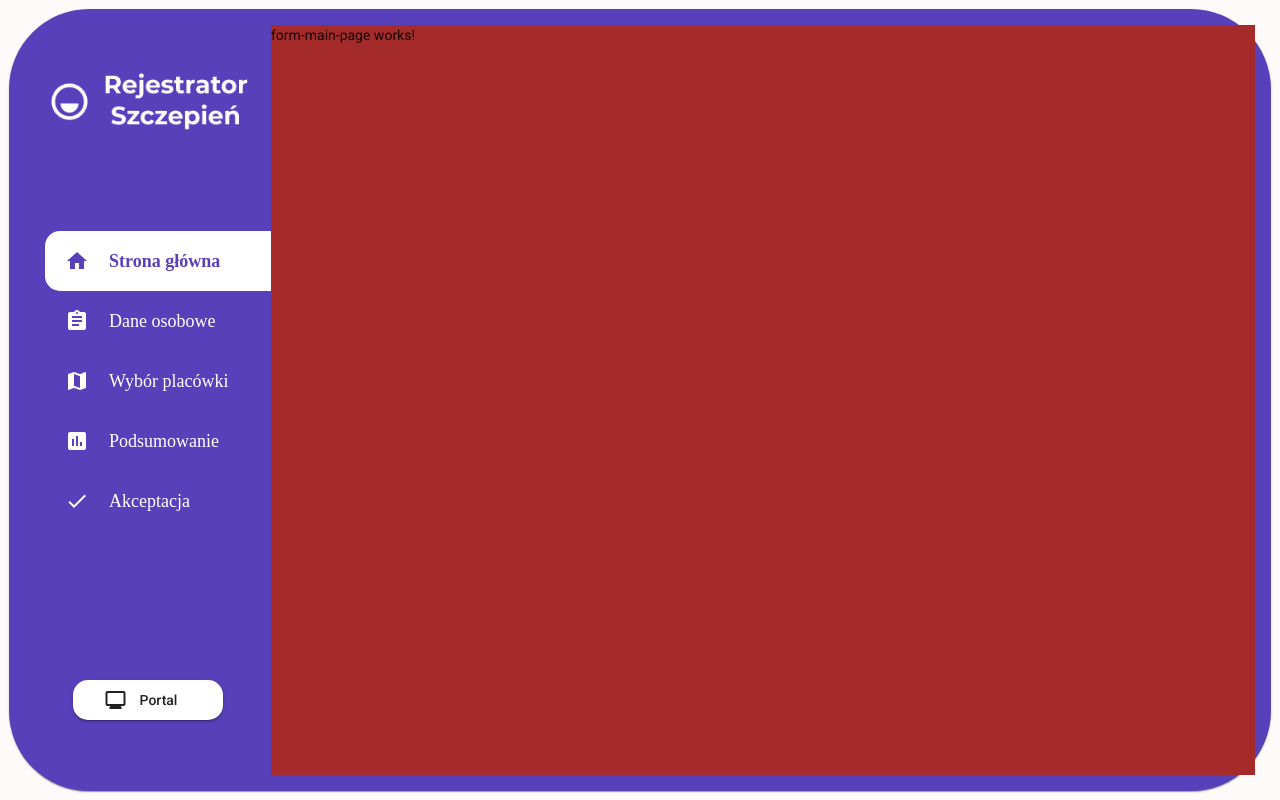
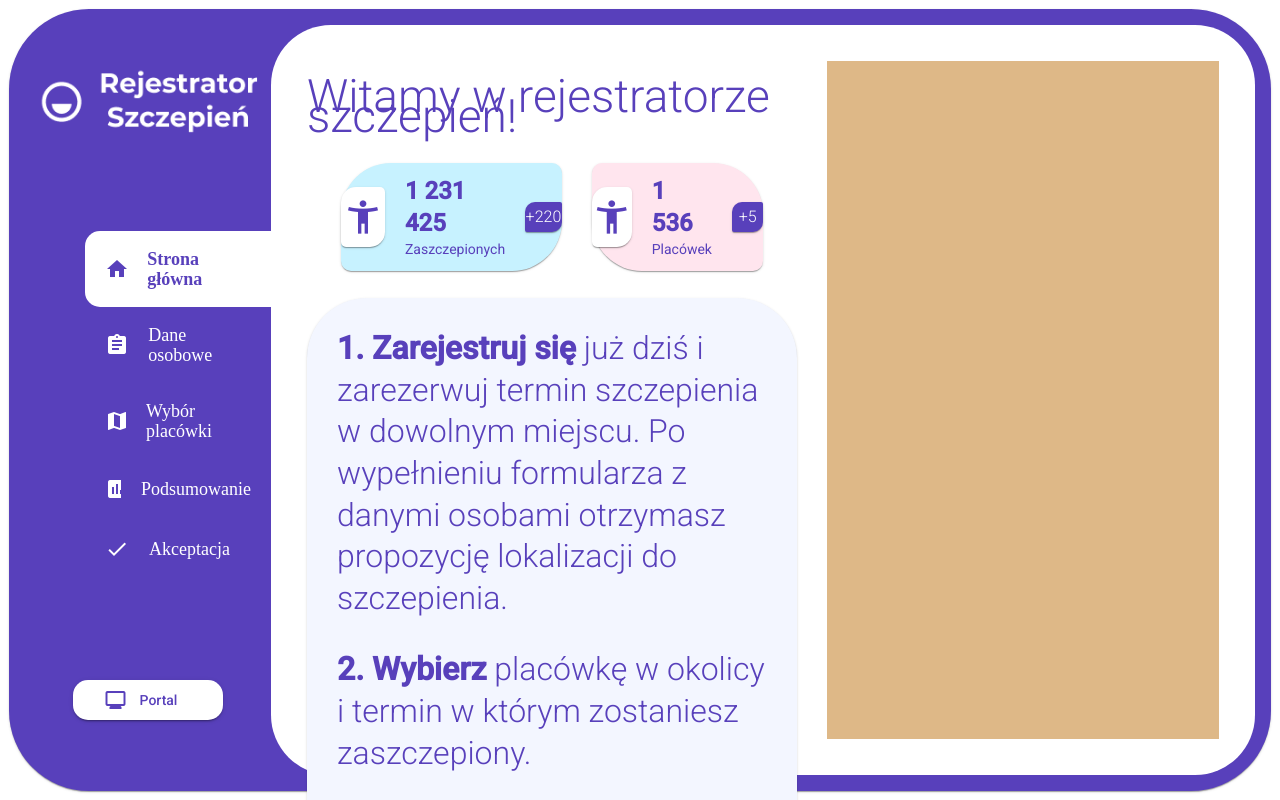
Before and after one commit to ziwg-projekt/front-end, an Angular app: page /registration in a window 1280 px wide. Shown: the top 800 px of the page. Built offline with nearby package versions, Linux system fonts and the light colour scheme.

Commit message:
main-page first part

```diff
--- a/src/app/modules/registration-form/components/form-main-page/form-main-page.component.html
+++ b/src/app/modules/registration-form/components/form-main-page/form-main-page.component.html
@@ -1 +1,74 @@
-<p>form-main-page works!</p>
+<div class="form-main-page-container" fxLayout="row" fxLayoutGap="30px">
+  <div class="guide-section" fxFlex="55" fxLayout="column">
+    <div class="guide-header" fxFlex="15" fxLayoutAlign="center center">
+      <p>Witamy w rejestratorze szczepień!</p>
+    </div>
+    <div class="guide-counter-container" fxFlex="20" fxLayout="row" fxLayoutAlign="center" fxLayoutGap="30px">
+      <mat-card fxFlex="45" fxLayoutAlign="center center" fxLayoutGap="20px" class="guide-counter-card guide-left-card">
+        <mat-card class="guide-icon-wrapper" fxLayoutAlign="center center" >
+          <mat-icon aria-hidden="false">accessibility_new</mat-icon>
+        </mat-card>
+        <div class="counter-info">
+          <h1>1 231 425</h1>
+          <p>Zaszczepionych</p>
+        </div>
+        <mat-card class="guide-icon-counter-wrapper" fxLayoutAlign="center center"  style="width: 50px">
+<!--          <mat-icon aria-hidden="false" fxLayoutAlign="center center">add</mat-icon>-->
+          <p>+220</p>
+        </mat-card>
+      </mat-card>
+      <mat-card fxFlex="35" fxLayoutAlign="center center" fxLayoutGap="20px" class="guide-counter-card guide-right-card">
+        <mat-card class="guide-icon-wrapper" fxLayoutAlign="center center" >
+          <mat-icon aria-hidden="false">accessibility_new</mat-icon>
+        </mat-card>
+        <div class="counter-info">
+          <h1>1 536</h1>
+          <p>Placówek</p>
+        </div>
+        <mat-card class="guide-icon-counter-wrapper" fxLayoutAlign="center center" style="width: 50px">
+          <p>+5</p>
+        </mat-card>
+      </mat-card>
+    </div>
+    <div fxFlex="65">
+      <mat-card class="guide-card">
+        <p>
+          <span>1. Zarejestruj się</span> już dziś i zarezerwuj termin szczepienia w dowolnym miejscu.
+          Po wypełnieniu formularza z danymi osobami otrzymasz propozycję lokalizacji do szczepienia.
+        </p>
+        <p>
+          <span>2. Wybierz</span> placówkę w okolicy i termin w którym zostaniesz zaszczepiony.
+        </p>
+        <p>
+          <span>3. Potwierdź</span> swoje dane i ustaw się w kolejce bez wychodzenia z domu.
+        </p>
+      </mat-card>
+    </div>
+  </div>
+  <div class="info-section" fxFlex="45">
+
+  </div>
+</div>
+
+<!--<div>-->
+<!--  <p>1. Zarejestruj się</p>-->
+<!--  <p>już dziś i zarezerwuj termin szczepienia w dowolnym miejscu.-->
+<!--    Po wypełnieniu formularza z danymi osobami otrzymasz propozycję lokalizacji do szczepienia.-->
+<!--  </p>-->
+<!--</div>-->
+<!--<div>-->
+<!--  <p>-->
+<!--    2. Wybierz-->
+<!--  </p>-->
+<!--  <p>-->
+<!--    placówkę w okolicy i termin w którym zostaniesz zaszczepiony.-->
+<!--  </p>-->
+<!--</div>-->
+<!--<div>-->
+<!--  <p>-->
+<!--    3. Potwierdź-->
+<!--  </p>-->
+<!--  <p>-->
+<!--    swoje dane i ustaw się w kolejce bez wychodzenia z domu.-->
+<!--  </p>-->
+<!--</div>-->
--- a/src/app/modules/registration-form/components/form-main-page/form-main-page.component.scss
+++ b/src/app/modules/registration-form/components/form-main-page/form-main-page.component.scss
@@ -0,0 +1,88 @@
+@import "src/assets/scss/colors";
+
+.form-main-page-container {
+  height: 100%;
+  width: 100%;
+  padding: 36px;
+}
+
+.guide-header {
+  font-size: 46px;
+  color: $color-purple;
+  font-weight: lighter;
+}
+
+.guide-counter-container {
+  .guide-counter-card {
+    height: 80%;
+    padding: 0;
+  }
+  .guide-left-card {
+    border-radius: 50px 10px 50px 10px;
+    background-color: $color-light-blue;
+  }
+  .guide-right-card {
+    border-radius: 10px 50px 10px 50px ;
+    background-color: $color-light-pink;
+  }
+}
+
+.guide-icon-wrapper {
+  mat-icon {
+    font-size: 40px;
+    height: 40px;
+    width: 40px;
+    color: $color-purple;
+  }
+  height: 60px;
+  width: 60px;
+  border-radius: 15px 5px 15px 5px;
+  padding: 0;
+}
+
+.guide-icon-counter-wrapper {
+  background-color: $color-purple;
+  height: 30px;
+  border-radius: 10px 2px 10px 2px;
+  padding: 0;
+  p {
+    margin: 0;
+    font-size: 16px;
+    color: $color-white;
+    font-weight: lighter;
+  }
+}
+
+.counter-info {
+  h1 {
+    color: $color-purple;
+    font-weight: bold;
+    margin: 0;
+  }
+  p {
+    color: $color-purple;
+    margin: 0;
+  }
+}
+
+.info-section {
+  background-color: burlywood;
+}
+
+.guide-card {
+  //height: calc(100% - 60px);
+  width: calc(100% - 60px);
+  padding: 30px;
+  border-radius: 60px;
+  background-color: $color-light-purple;
+  p {
+    font-size: 32px;
+    color: $color-purple;
+    font-weight: lighter;
+    line-height: 1.3;
+    margin-bottom: 30px;
+    span {
+      font-weight: bold;
+    }
+  }
+}
--- a/src/app/modules/registration-form/registration-form.component.scss
+++ b/src/app/modules/registration-form/registration-form.component.scss
@@ -1,9 +1,11 @@
+@import "src/assets/scss/colors";
+
 .form-container {
   width: 100%;
   height: 100%;
 }
-.sidebar-container {
+
+.content-container {
+  background-color: $color-white;
+  border-radius: 60px;
 }
-.content-container {
-  background-color: brown;
-}
--- a/src/app/shared/components/sidebar/sidebar.component.scss
+++ b/src/app/shared/components/sidebar/sidebar.component.scss
@@ -1,3 +1,5 @@
+@import "src/assets/scss/colors";
+
 .menu-container {
   width: 100%;
   height: 100%;
@@ -5,12 +7,12 @@
 
 .logo-container {
   img {
-    width: 200px;
+    width: 220px;
   }
 }
 
 .menu-list {
-  padding-left: 20px;
+  padding-left: 60px;
   padding-bottom: 40px;
 }
 .menu-item {
@@ -18,12 +20,13 @@
   cursor: pointer;
   p {
     margin: 0 0 0 20px;
-    color: white;
+    color: $color-white;
     font-family: Montserrat, serif;
     font-size: 18px;
+    font-weight: lighter;
   }
   mat-icon {
-    color: white;
+    color: $color-white;
   }
 }
 
@@ -36,13 +39,14 @@
 }
 
 .button-content {
+  color: $color-purple;
   p {
     margin: 0 0 0 12px;
   }
 }
 
 .selected-item {
-  background-color: white;
+  background-color: $color-white;
   border-radius: 15px 0 0 15px;
   mat-icon {
     color: #5840BB;
--- a/src/assets/scss/colors.scss
+++ b/src/assets/scss/colors.scss
@@ -1,5 +1,6 @@
-$color-white: #fffafa;
+$color-white: #ffffff;
 $color-purple: #5840BB;
 $color-light-blue: #C7F2FF;
 $color-light-pink: #FFE5EE;
 $color-dark-pink: #f96a9b;
+$color-light-purple: #F3F6FF;
--- a/src/assets/scss/styles.scss
+++ b/src/assets/scss/styles.scss
@@ -3,7 +3,10 @@
 @import "src/assets/scss/colors";
 
 
-html, body { height: 100%; }
+html, body {
+  height: 100%;
+  font-family: Montserrat, serif;
+}
 body { margin: 0; font-family: Roboto, "Helvetica Neue", sans-serif; }
 
 .mat-progress-bar-fill::after {
```
